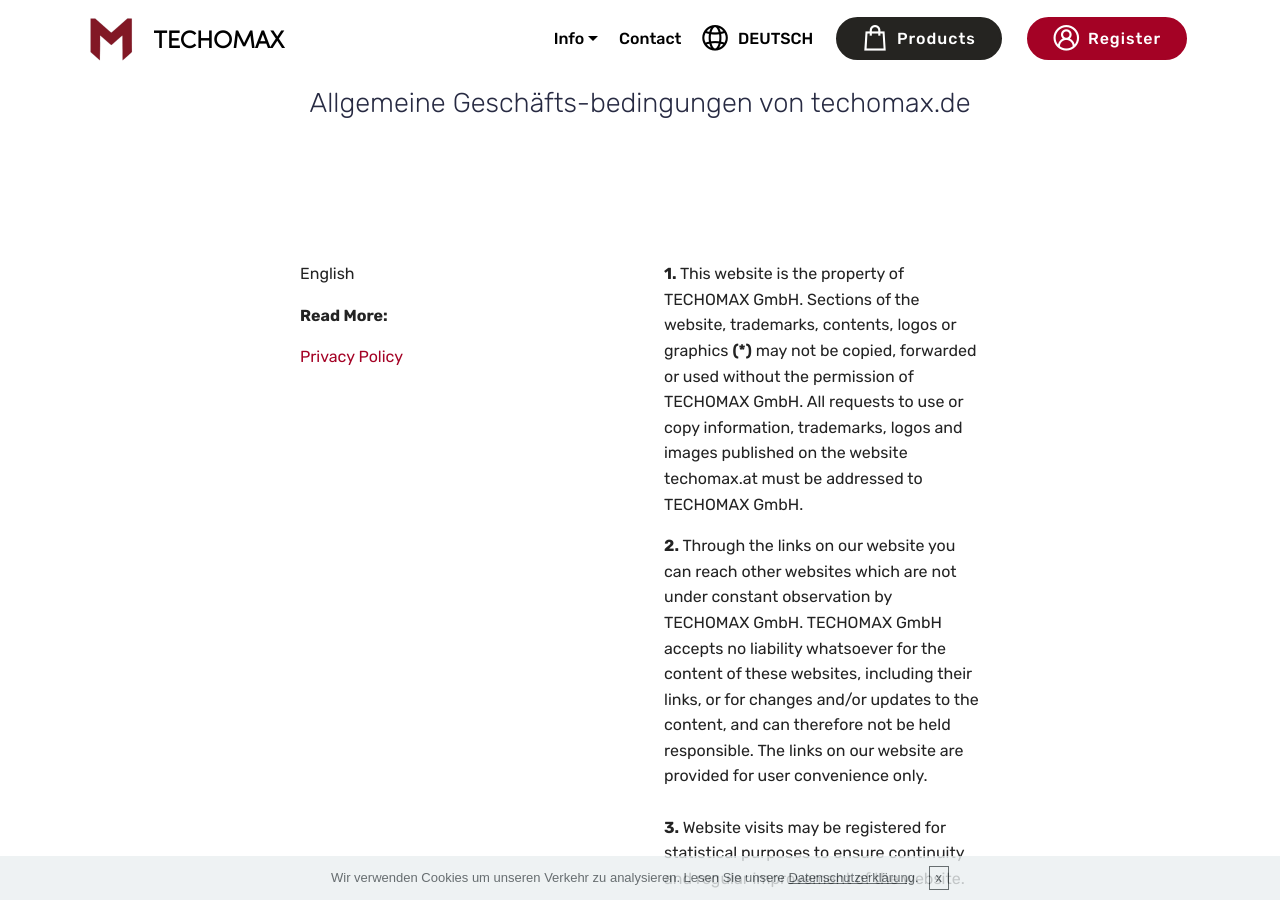
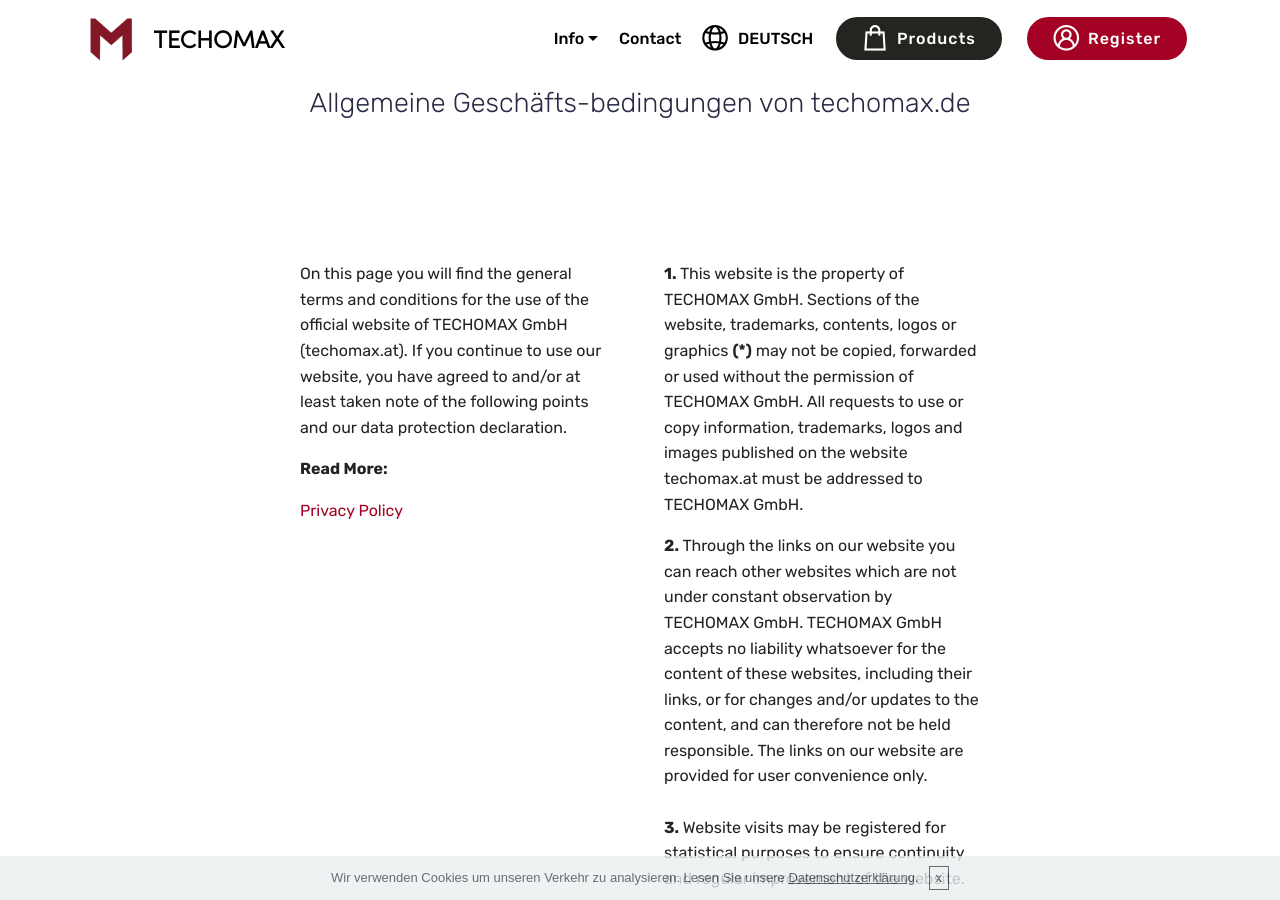
Before and after one commit to techomax/techomax.github.io, a Jekyll site: the page built from en/agb.html, in a window 1280 px wide and 900 px high. Built offline with Jekyll 4.4.1, drawn with Linux system fonts in a browser that asks for light colours; some web fonts are replaced.

Commit message:
Update agb.html

```diff
--- a/_includes/pages/agb.html
+++ b/_includes/pages/agb.html
@@ -23,7 +23,7 @@
                 <div class="col-12 col-md-6 pr-lg-4 mbr-text mbr-fonts-style display-7">
                     <p>
                         {% if page.lang == 'en' %}
-                        English
+                        On this page you will find the general terms and conditions for the use of the official website of TECHOMAX GmbH (techomax.at). If you continue to use our website, you have agreed to and/or at least taken note of the following points and our data protection declaration.
                         {% else %}
                         Auf dieser Seite finden Sie die Allgemeinen Geschäftsbedingungen für die Nutzung der offiziellen Website von TECHOMAX GmbH (techomax.at). Wenn Sie unsere Website weiterhin nutzen, haben Sie folgenden Punkten und unsere Datenschutzerklärung zugestimmt und/oder sie zumindest zur Kenntnis genommen.
                         {% endif %}
```
